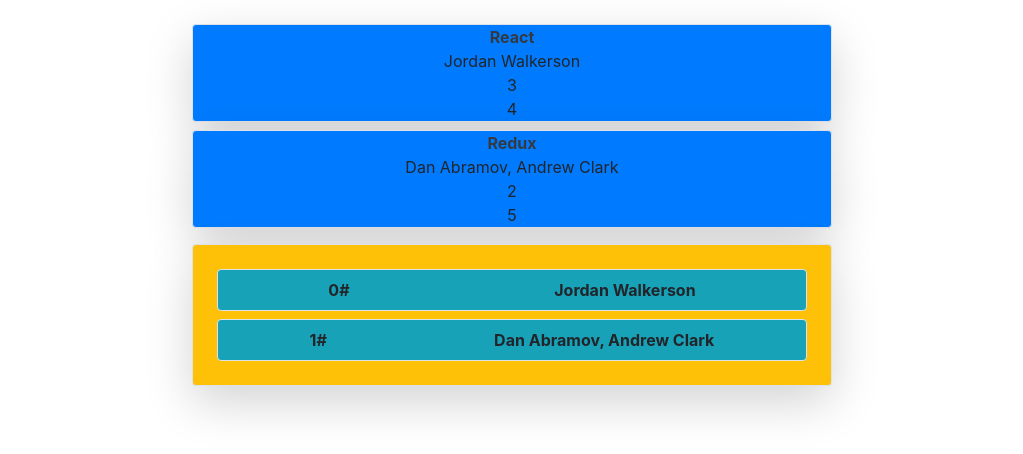
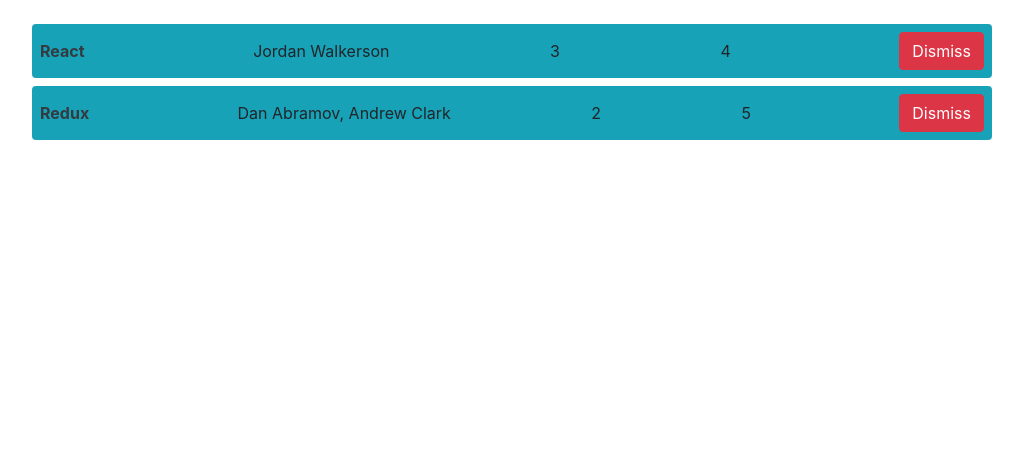
Before and after one commit to grashupfer99/road-2-learn-react, a React (Create React App) app: page / in a window 1280 px wide. Shown: the top 454 px of the page, without its empty margins (128-1151 px from the left). Built offline with nearby package versions, Linux system fonts and the light colour scheme.

Commit message:
unidir-data-flow

```diff
--- a/src/App.js
+++ b/src/App.js
@@ -29,43 +29,59 @@
     this.state = {
       list: list
     };
+
+    this.onDismiss = this.onDismiss.bind(this);
   }
 
-  userService() {}
+  onDismiss(id) {
+    // 1st step
+    // const updatedList = this.state.list.filter( function isNotId(item){
+    //   return item.objectID !== id
+    // })
+
+    // 2nd step
+    // function isNotId(item) {
+    //   return item.objectID !== id;
+    // }
+
+    // const updatedList = this.state.list.filter(isNotId);
+
+    // 3rd step
+    // const isNotId = item => item.objectID !== id;
+    // const updatedList = this.state.list.filter(isNotId);
+
+    // 4th step (refactored)
+    const updatedList = this.state.list.filter(item => item.objectID !== id);
+    this.setState({ list: updatedList });
+  }
 
   render() {
     return (
       <div className="App my-4">
         {this.state.list.map(item => (
           <div
-            className="w-50 mx-auto my-2 bg-primary border rounded shadow-lg"
             key={item.objectID}
+            className="bg-info rounded m-2 d-flex justify-content-between w-75 mx-auto"
           >
-            <span className="d-block">
-              <a className="font-weight-bold text-dark" href={item.url}>
+            <span className="my-auto mx-2">
+              <a className="text-dark font-weight-bold" href={item.url}>
                 {item.title}
               </a>
             </span>
-            <span className="d-block">{item.author}</span>
-            <span className="d-block">{item.num_comments}</span>
-            <span className="d-block">{item.points}</span>
+            <span className="my-auto">{item.author}</span>
+            <span className="my-auto">{item.num_comments}</span>
+            <span className="my-auto">{item.points}</span>
+            <span className="my-auto">
+              <button
+                className="btn btn-danger m-2"
+                onClick={() => this.onDismiss(item.objectID)}
+                type="button"
+              >
+                Dismiss
+              </button>
+            </span>
           </div>
         ))}
-        <div className="w-50 mx-auto my-3 bg-warning border rounded shadow-lg">
-          <span className="font-weight-bold d-block p-3">
-            {this.state.list.map(
-              (item, idx) =>
-                item.author ? (
-                  <div className="p-2 bg-info rounded border m-2 d-flex justify-content-around">
-                    <span>{idx}#</span>
-                    {item.author}
-                  </div>
-                ) : (
-                  ""
-                )
-            )}
-          </span>
-        </div>
       </div>
     );
   }
```
